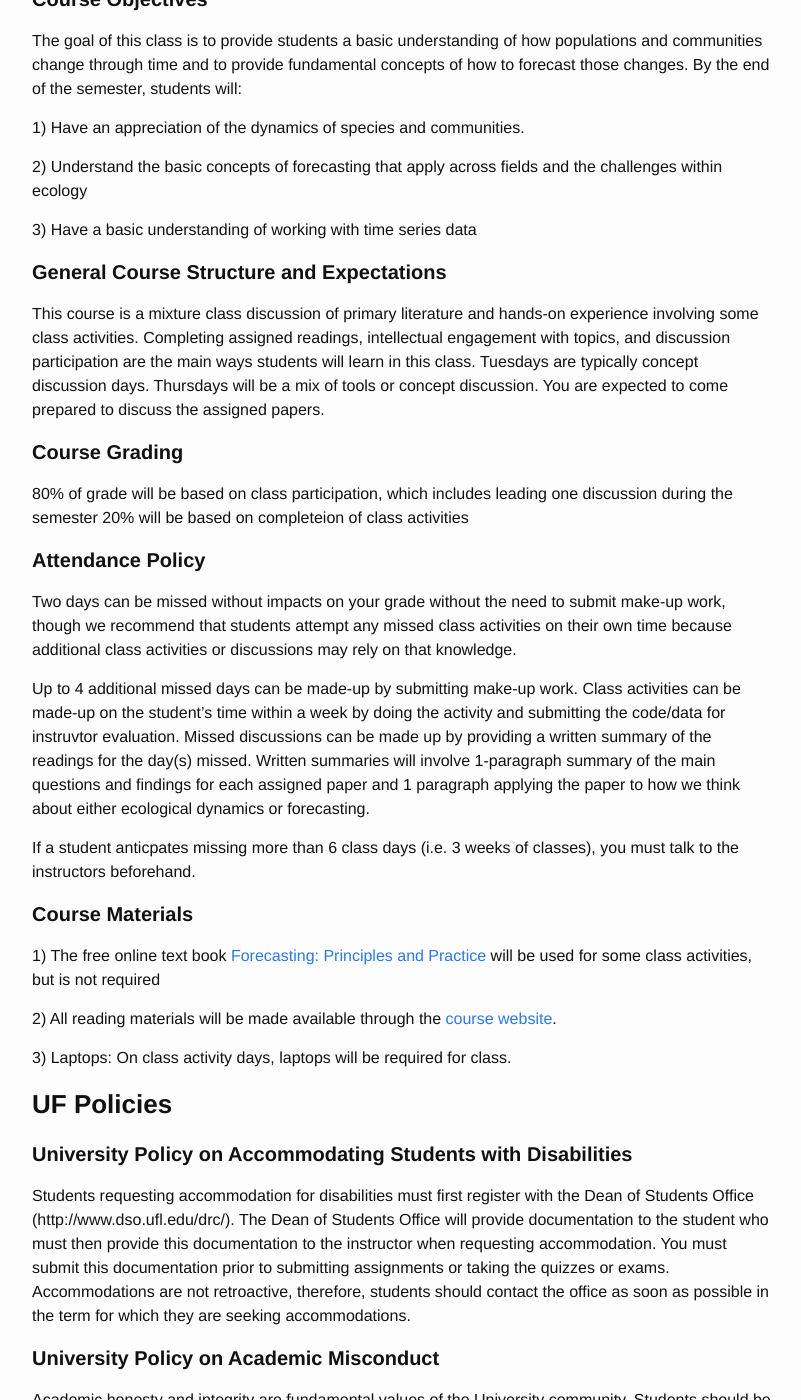
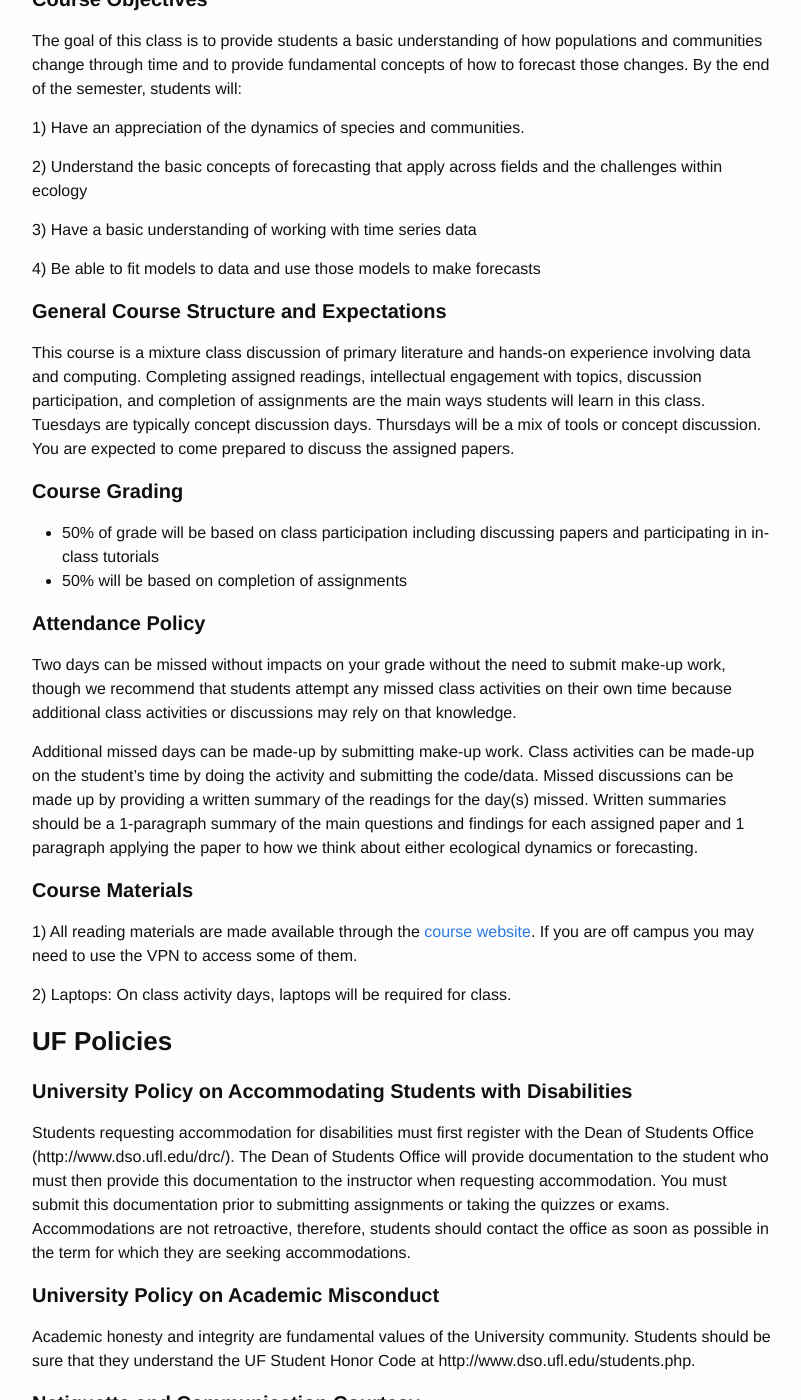
Before and after one commit to weecology/forecasting-dynamics-course, a Jekyll site: the page built from syllabus.md, in a window 1280 px wide and 1400 px high, scrolled down 547 px. Shown: the whole window, without its empty margins (238-1039 px from the left). Built offline with Jekyll 4.4.1, drawn with Linux system fonts in a browser that asks for light colours; some of the changed text lies outside the part shown.

Commit message:
Update syllabus for Fall 2019

```diff
--- a/syllabus.md
+++ b/syllabus.md
@@ -30,23 +30,23 @@ concepts of how to forecast those changes. By the end of the semester, students
 2)  Understand the basic concepts of forecasting that apply across fields
     and the challenges within ecology
 
-3)  Have a basic understanding of working with time series data
+3) Have a basic understanding of working with time series data
+
+4) Be able to fit models to data and use those models to make forecasts
 
 #### **General Course Structure and Expectations**
 
-This course is a mixture class discussion of primary literature and
-hands-on experience involving some class activities. Completing assigned
-readings, intellectual engagement with topics, and discussion
-participation are the main ways students will learn in this class.
-Tuesdays are typically concept discussion days. Thursdays will be a mix
-of tools or concept discussion. You are expected to come prepared to
-discuss the assigned papers.
+This course is a mixture class discussion of primary literature and hands-on
+experience involving data and computing. Completing assigned readings,
+intellectual engagement with topics, discussion participation, and completion of
+assignments are the main ways students will learn in this class. Tuesdays are
+typically concept discussion days. Thursdays will be a mix of tools or concept
+discussion. You are expected to come prepared to discuss the assigned papers.
 
 #### **Course Grading**
 
-80% of grade will be based on class participation, which includes leading one
-discussion during the semester
-20% will be based on completeion of class activities
+* 50% of grade will be based on class participation including discussing papers and participating in in-class tutorials
+* 50% will be based on completion of assignments
 
 #### **Attendance Policy**
 
@@ -55,26 +55,19 @@ to submit make-up work, though we recommend that students attempt any
 missed class activities on their own time because additional class
 activities or discussions may rely on that knowledge.
 
-Up to 4 additional missed days can be made-up by submitting make-up work.
-Class activities can be made-up on the student's time within a week by doing
-the activity and submitting the code/data for instruvtor evaluation. Missed
+Additional missed days can be made-up by submitting make-up work.
+Class activities can be made-up on the student's time by doing
+the activity and submitting the code/data. Missed
 discussions can be made up by providing a written summary of the readings
-for the day(s) missed. Written summaries will involve 1-paragraph summary of the
+for the day(s) missed. Written summaries should be a 1-paragraph summary of the
 main questions and findings for each assigned paper and 1 paragraph applying the
 paper to how we think about either ecological dynamics or forecasting.
 
-If a student anticpates missing more than 6 class days (i.e. 3 weeks of classes), you
-must talk to the instructors beforehand.
-
 #### **Course Materials**
 
-1)  The free online text book [Forecasting: Principles and Practice](https://www.otexts.org/fpp)
-    will be used for some class activities, but is not required
+1) All reading materials are made available through the [course website](https://weecology.github.io/forecasting-dynamics-course/). If you are off campus you may need to use the VPN to access some of them.
 
-2)  All reading materials will be made available through the [course website](https://weecology.github.io/forecasting-dynamics-course/).
-
-
-3)  Laptops: On class activity days, laptops will be required for class.
+2)  Laptops: On class activity days, laptops will be required for class.
 
 
 ### **UF Policies**
```
Also changed, not shown: other parts of syllabus.md (+1 -1 lines).
